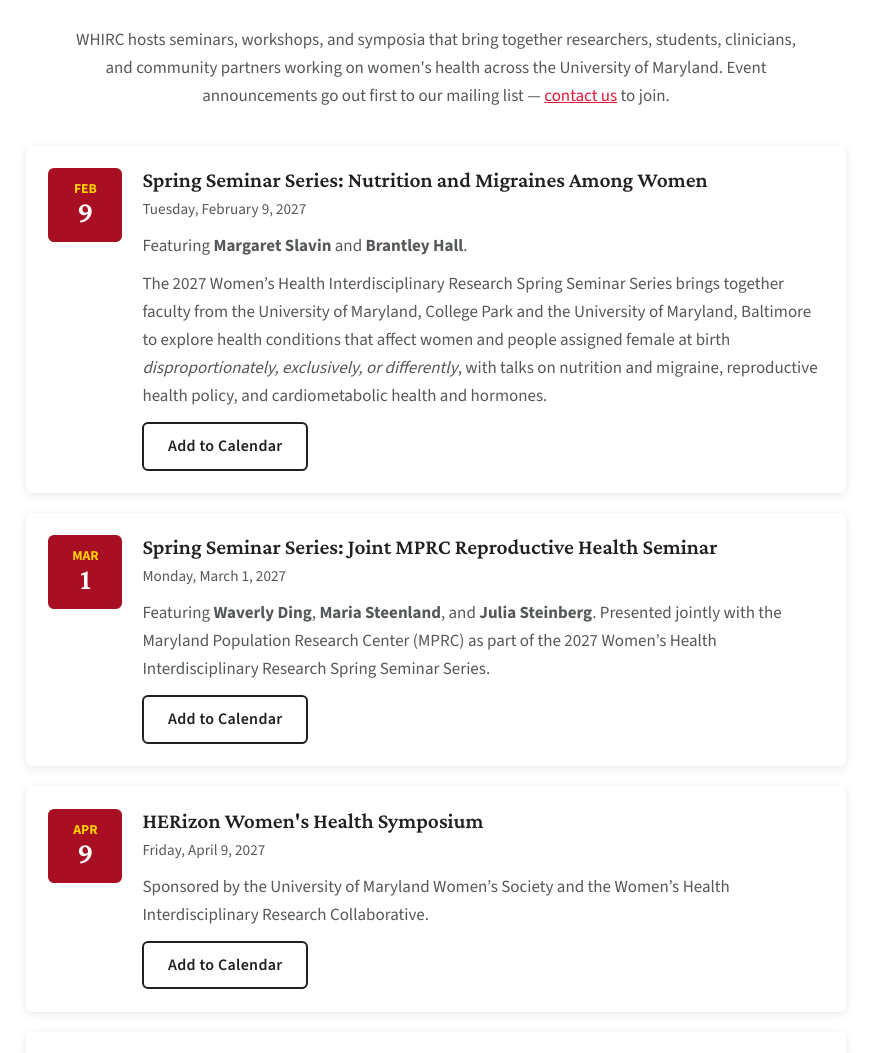
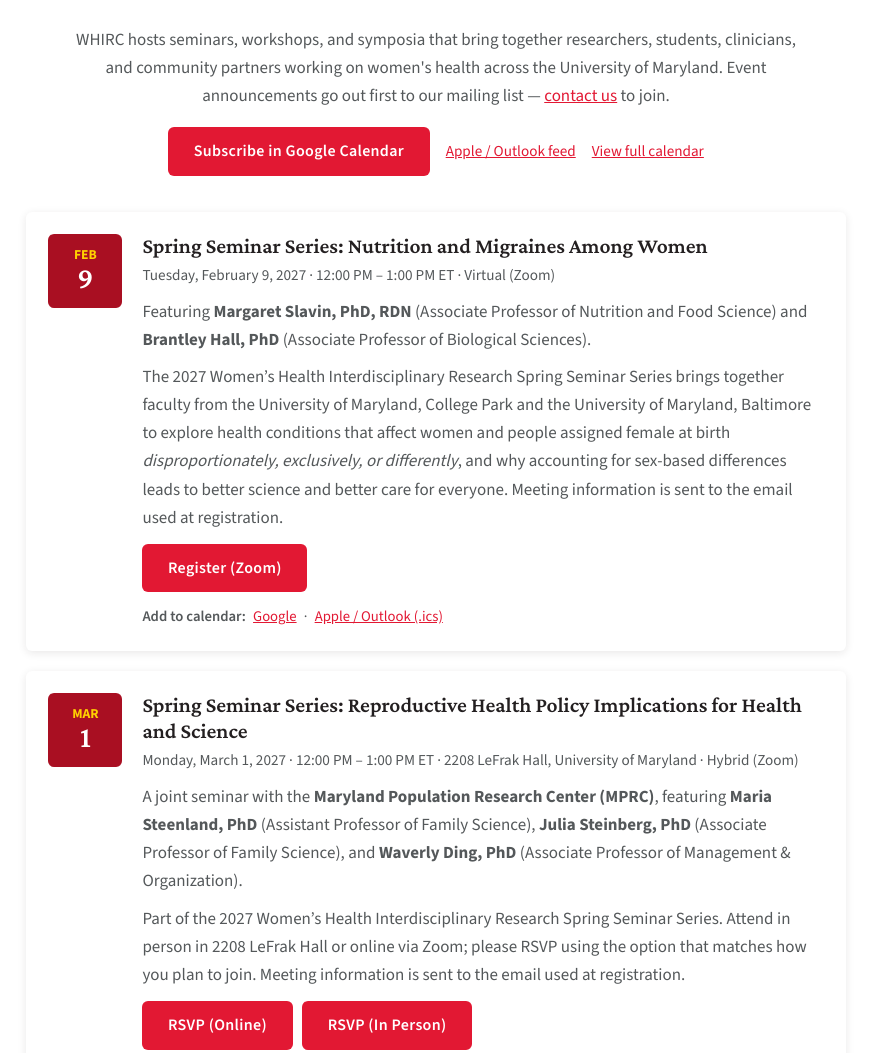
Before and after one commit to charleslipku/whirc-website, an Astro site: page /events in a window 1280 px wide. Shown: the part 440-1493 px from the top of the page, without its empty margins (204-1075 px from the left). Built offline with nearby package versions, Linux system fonts and the light colour scheme; Astro itself is replaced by a stand-in of ours.

Commit message:
Events: connect WHIRC Google Calendar; Google + .ics add-to-calendar; seminar details
- site.yaml: configure the public "WHIRC Events" Google Calendar (iCal feed
  for daily sync, subscribe link, web view). Events page shows Subscribe in
  Google Calendar / Apple-Outlook feed / View full calendar.
- Per-event "Add to calendar" now offers Google (prefilled template link,
  no download) and Apple/Outlook (.ics); shared end-time logic in events.ts.
- Fix .ics escaping of semicolons; link .ics URL/description to the event anchor.
- Calendar/site dedup: same day + similar title counts as the same event, so
  entries Marie adds to Google Calendar won't duplicate the hand-written ones.
- Events schema: registrationLabel and extraLinks (e.g. hybrid in-person RSVP).
- Spring seminars: add times (12–1 PM ET), locations, speakers, Zoom
  registration links; March 1 joint MPRC seminar gets in-person Google Form
  RSVP and the title from the flyer.

Co-Authored-By: Claude Fable 5.1 <noreply@anthropic.com>

```diff
--- a/src/content.config.ts
+++ b/src/content.config.ts
@@ -36,7 +36,11 @@ const events = defineCollection({
     endDate: z.coerce.date().optional(),
     location: z.string().optional(),
     image: z.string().optional(),
+    /** 主报名链接（Zoom 注册页等），按钮文字由 registrationLabel 决定 */
     registration: z.string().url().optional(),
+    registrationLabel: z.string().default('Register'),
+    /** 额外按钮，例如混合场次的线下 RSVP：- { label: "RSVP (In Person)", url: "https://..." } */
+    extraLinks: z.array(z.object({ label: z.string(), url: z.string().url() })).default([]),
     /** 全天活动（只写日期）为 true；写了具体时间请设为 false，并把 date 写成 2027-02-09T12:00:00-05:00 */
     allDay: z.boolean().default(true),
   }),
--- a/src/content/config/site.yaml
+++ b/src/content/config/site.yaml
@@ -20,9 +20,14 @@ social:
 # 2) 「集成日历」里复制「公开地址（iCal 格式）」填到 ical；复制「公开网址」填到 subscribe
 # 3) 之后在日历里增删活动即可，网站每天自动同步（也可在 GitHub Actions 手动触发）
 # 留空则只显示 src/content/events/ 里手写的活动
+# 2026-11-16：Marie 在个人 UMD 账号下建了公开日历「WHIRC Events」并发来以下地址。
+# 若日后改用 WHIRC 公共邮箱重建日历，把三个地址换成新日历的即可。
 calendar:
-  ical: ""
-  subscribe: ""
+  ical: "https://calendar.google.com/calendar/ical/c_723c6fb0f4b2705ad208673e8460ad2d18ef43fa8d8786a90a002cb43b4e1efd%40group.calendar.google.com/public/basic.ics"
+  # 「Subscribe」按钮：Google 用户一键把整个日历加到自己的 Google Calendar
+  subscribe: "https://calendar.google.com/calendar/r?cid=c_723c6fb0f4b2705ad208673e8460ad2d18ef43fa8d8786a90a002cb43b4e1efd%40group.calendar.google.com"
+  # 网页版日历（浏览用）
+  view: "https://calendar.google.com/calendar/embed?src=c_723c6fb0f4b2705ad208673e8460ad2d18ef43fa8d8786a90a002cb43b4e1efd%40group.calendar.google.com&ctz=America%2FNew_York"
 
 links:
   # 捐赠页（Grand Challenges 建好后填 URL；留空则 Donate 按钮与导航项不显示）
--- a/src/content/events/2027-02-09-spring-seminar-nutrition-migraines.md
+++ b/src/content/events/2027-02-09-spring-seminar-nutrition-migraines.md
@@ -1,13 +1,21 @@
 ---
 title: "Spring Seminar Series: Nutrition and Migraines Among Women"
-date: 2027-02-09
+date: 2027-02-09T12:00:00-05:00
+endDate: 2027-02-09T13:00:00-05:00
+allDay: false
+location: "Virtual (Zoom)"
+registration: "https://umd.zoom.us/meeting/register/K7ItDlqBS2ivdE8Z2APbvQ"
+registrationLabel: "Register (Zoom)"
 ---
 
-Featuring **Margaret Slavin** and **Brantley Hall**.
+Featuring **Margaret Slavin, PhD, RDN** (Associate Professor of Nutrition and
+Food Science) and **Brantley Hall, PhD** (Associate Professor of Biological
+Sciences).
 
 The 2027 Women's Health Interdisciplinary Research Spring Seminar Series brings
 together faculty from the University of Maryland, College Park and the
 University of Maryland, Baltimore to explore health conditions that affect women
 and people assigned female at birth *disproportionately, exclusively, or
-differently*, with talks on nutrition and migraine, reproductive health policy,
-and cardiometabolic health and hormones.
+differently*, and why accounting for sex-based differences leads to better
+science and better care for everyone. Meeting information is sent to the email
+used at registration.
--- a/src/content/events/2027-03-01-spring-seminar-reproductive-health.md
+++ b/src/content/events/2027-03-01-spring-seminar-reproductive-health.md
@@ -1,8 +1,22 @@
 ---
-title: "Spring Seminar Series: Joint MPRC Reproductive Health Seminar"
-date: 2027-03-01
+title: "Spring Seminar Series: Reproductive Health Policy Implications for Health and Science"
+date: 2027-03-01T12:00:00-05:00
+endDate: 2027-03-01T13:00:00-05:00
+allDay: false
+location: "2208 LeFrak Hall, University of Maryland · Hybrid (Zoom)"
+registration: "https://umd.zoom.us/meeting/register/_KtSynmASX2dHond-YCDmQ"
+registrationLabel: "RSVP (Online)"
+extraLinks:
+  - label: "RSVP (In Person)"
+    url: "https://forms.gle/FRXZnJrUUyaaQF8N6"
 ---
 
-Featuring **Waverly Ding**, **Maria Steenland**, and **Julia Steinberg**.
-Presented jointly with the Maryland Population Research Center (MPRC) as part
-of the 2027 Women's Health Interdisciplinary Research Spring Seminar Series.
+A joint seminar with the **Maryland Population Research Center (MPRC)**,
+featuring **Maria Steenland, PhD** (Assistant Professor of Family Science),
+**Julia Steinberg, PhD** (Associate Professor of Family Science), and
+**Waverly Ding, PhD** (Associate Professor of Management & Organization).
+
+Part of the 2027 Women's Health Interdisciplinary Research Spring Seminar
+Series. Attend in person in 2208 LeFrak Hall or online via Zoom; please RSVP
+using the option that matches how you plan to join. Meeting information is sent
+to the email used at registration.
--- a/src/content/events/2027-04-20-spring-seminar-hormonal-health.md
+++ b/src/content/events/2027-04-20-spring-seminar-hormonal-health.md
@@ -1,7 +1,16 @@
 ---
 title: "Spring Seminar Series: Women's Hormonal Health & Metabolic Risk"
-date: 2027-04-20
+date: 2027-04-20T12:00:00-04:00
+endDate: 2027-04-20T13:00:00-04:00
+allDay: false
+location: "Virtual (Zoom)"
+registration: "https://umd.zoom.us/meeting/register/sxWFkHV-T-CXjmgpArsIaA"
+registrationLabel: "Register (Zoom)"
 ---
 
-Featuring **Sushant Ranadive** and **Rana Malek**, as part of the 2027 Women's
-Health Interdisciplinary Research Spring Seminar Series.
+Featuring **Sushant Ranadive, PhD** (Associate Professor of Kinesiology) and
+**Rana Malek, MD** (Professor of Medicine, University of Maryland School of
+Medicine).
+
+Part of the 2027 Women's Health Interdisciplinary Research Spring Seminar
+Series. Meeting information is sent to the email used at registration.
--- a/src/events.ts
+++ b/src/events.ts
@@ -1,6 +1,11 @@
 /** 合并手写活动（src/content/events/）与日历同步活动（src/data/calendar-events.json） */
 import { getCollection, render } from 'astro:content';
 import calendarEvents from './data/calendar-events.json';
+
+export interface EventLink {
+  label: string;
+  url: string;
+}
 
 export interface SiteEvent {
   id: string;
@@ -9,8 +14,10 @@ export interface SiteEvent {
   endDate?: Date;
   allDay: boolean;
   location?: string;
-  /** 外部链接：报名页或日历条目里的 URL */
+  /** 主外部链接：报名页或日历条目里的 URL（写进 .ics 的 URL 字段） */
   link?: string;
+  /** 页面上的按钮：报名 / 线下 RSVP / 详情 */
+  links: EventLink[];
   /** 纯文本描述（日历活动） */
   description?: string;
   /** Markdown 正文组件（手写活动） */
@@ -18,8 +25,27 @@ export interface SiteEvent {
   source: 'site' | 'calendar';
 }
 
-const key = (title: string, date: Date) =>
-  `${title.toLowerCase().replace(/[^a-z0-9]+/g, ' ').trim()}|${date.toISOString().slice(0, 10)}`;
+const tokens = (title: string) =>
+  new Set(
+    title
+      .toLowerCase()
+      .replace(/[^a-z0-9]+/g, ' ')
+      .split(' ')
+      .filter((w) => w.length > 2 && !STOP.has(w))
+  );
+const STOP = new Set(['the', 'and', 'for', 'with', 'among', 'series', 'seminar', 'spring', 'whirc', 'women', 'health']);
+const day = (d: Date) => d.toISOString().slice(0, 10);
+
+/** 同一天、标题明显相似 → 视为同一活动（手写版本优先，避免 Google 日历里的同名条目重复显示） */
+function sameEvent(a: { title: string; date: Date }, b: { title: string; date: Date }) {
+  if (day(a.date) !== day(b.date)) return false;
+  const ta = tokens(a.title);
+  const tb = tokens(b.title);
+  if (ta.size === 0 || tb.size === 0) return a.title.toLowerCase() === b.title.toLowerCase();
+  let shared = 0;
+  for (const w of ta) if (tb.has(w)) shared += 1;
+  return shared / Math.min(ta.size, tb.size) >= 0.5;
+}
 
 export async function getAllEvents(): Promise<SiteEvent[]> {
   const site: SiteEvent[] = await Promise.all(
@@ -31,11 +57,14 @@ export async function getAllEvents(): Promise<SiteEvent[]> {
       allDay: e.data.allDay,
       location: e.data.location,
       link: e.data.registration,
+      links: [
+        ...(e.data.registration ? [{ label: e.data.registrationLabel, url: e.data.registration }] : []),
+        ...e.data.extraLinks,
+      ],
       Content: e.body?.trim() ? (await render(e)).Content : undefined,
       source: 'site' as const,
     }))
   );
-  const seen = new Set(site.map((e) => key(e.title, e.date)));
   const cal: SiteEvent[] = (calendarEvents as any[])
     .map((e) => ({
       id: e.id,
@@ -45,17 +74,18 @@ export async function getAllEvents(): Promise<SiteEvent[]> {
       allDay: !!e.allDay,
       location: e.location ?? undefined,
       link: e.url ?? undefined,
+      links: e.url ? [{ label: 'Details', url: e.url }] : [],
       description: e.description ?? undefined,
       source: 'calendar' as const,
     }))
-    .filter((e) => !seen.has(key(e.title, e.date))); // 同名同日：手写版本优先
+    .filter((c) => !site.some((s) => sameEvent(s, c)));
   return [...site, ...cal].sort((a, b) => +a.date - +b.date);
 }
 
 export const isUpcoming = (e: SiteEvent, now = new Date()) => {
   const end = e.endDate ?? e.date;
   // 全天活动：当天结束前都算即将举行
-  return e.allDay ? end.toISOString().slice(0, 10) >= now.toISOString().slice(0, 10) : end >= now;
+  return e.allDay ? day(end) >= day(now) : end >= now;
 };
 
 export function formatEventDate(e: SiteEvent): string {
@@ -71,3 +101,27 @@ export function formatEventDate(e: SiteEvent): string {
   const t = (d: Date) => d.toLocaleTimeString('en-US', { hour: 'numeric', minute: '2-digit', timeZone: tz });
   return e.endDate ? `${day} · ${t(e.date)} – ${t(e.endDate)} ET` : `${day} · ${t(e.date)} ET`;
 }
+
+/** 活动默认时长（未写 endDate 的定时活动） */
+const DEFAULT_DURATION_MS = 3600_000;
+
+/** 活动的结束时间：全天活动返回「次日」（iCal / Google 的 exclusive end） */
+export function eventEnd(e: SiteEvent): Date {
+  if (e.allDay) {
+    const end = new Date(e.endDate ?? e.date);
+    end.setUTCDate(end.getUTCDate() + 1);
+    return end;
+  }
+  return e.endDate ?? new Date(+e.date + DEFAULT_DURATION_MS);
+}
+
+/** "Add to Google Calendar" 链接（无需下载文件，直接在 Google Calendar 中预填活动） */
+export function googleCalendarUrl(e: SiteEvent, pageUrl: string): string {
+  const ymd = (d: Date) => d.toISOString().slice(0, 10).replace(/-/g, '');
+  const stamp = (d: Date) => d.toISOString().replace(/[-:]/g, '').replace(/\.\d{3}/, '');
+  const dates = e.allDay ? `${ymd(e.date)}/${ymd(eventEnd(e))}` : `${stamp(e.date)}/${stamp(eventEnd(e))}`;
+  const details = [e.description, e.link, pageUrl].filter(Boolean).join('\n\n');
+  const q = new URLSearchParams({ action: 'TEMPLATE', text: e.title, dates, details, ctz: 'America/New_York' });
+  if (e.location) q.set('location', e.location);
+  return `https://calendar.google.com/calendar/render?${q.toString()}`;
+}
--- a/src/pages/events.astro
+++ b/src/pages/events.astro
@@ -2,7 +2,7 @@
 import Base from '../layouts/Base.astro';
 import { url } from '../utils';
 import { site } from '../site';
-import { getAllEvents, isUpcoming, formatEventDate } from '../events';
+import { getAllEvents, isUpcoming, formatEventDate, googleCalendarUrl } from '../events';
 
 const all = await getAllEvents();
 const now = new Date();
@@ -10,6 +10,8 @@ const upcoming = all.filter((e) => isUpcoming(e, now));
 const past = all.filter((e) => !isUpcoming(e, now)).reverse();
 const subscribe = site.calendar?.subscribe?.trim();
 const ical = site.calendar?.ical?.trim();
+const calendarView = site.calendar?.view?.trim();
+const pageUrl = new URL(url('/events/'), Astro.site).href;
 ---
 
 <Base title="Events" description="WHIRC seminars, symposia, workshops, and community events.">
@@ -28,10 +30,11 @@ const ical = site.calendar?.ical?.trim();
           Event announcements go out first to our mailing list —
           <a href={url('/contact/')}>contact us</a> to join.
         </p>
-        {(subscribe || ical) && (
+        {(subscribe || ical || calendarView) && (
           <p class="subscribe">
-            {subscribe && <a class="btn btn--primary" href={subscribe} rel="noopener">Subscribe to WHIRC Calendar</a>}
-            {ical && <a class="ical-link" href={ical.replace(/^https?:/, 'webcal:')}>iCal / Outlook feed</a>}
+            {subscribe && <a class="btn btn--primary" href={subscribe} rel="noopener">Subscribe in Google Calendar</a>}
+            {ical && <a class="ical-link" href={ical.replace(/^https?:/, 'webcal:')}>Apple / Outlook feed</a>}
+            {calendarView && <a class="ical-link" href={calendarView} rel="noopener">View full calendar</a>}
           </p>
         )}
       </div>
@@ -59,8 +62,15 @@ const ical = site.calendar?.ical?.trim();
                 {e.Content ? <div class="event-desc prose-sm"><e.Content /></div>
                   : e.description && <p class="event-desc">{e.description}</p>}
                 <p class="event-actions">
-                  {e.link && <a class="btn btn--primary" href={e.link} rel="noopener">{e.source === 'site' ? 'Register' : 'Details'}</a>}
-                  <a class="btn btn--ghost" href={url(`/events/${e.id}.ics`)} download>Add to Calendar</a>
+                  {e.links.map((l) => (
+                    <a class="btn btn--primary" href={l.url} rel="noopener">{l.label}</a>
+                  ))}
+                </p>
+                <p class="event-calendar">
+                  <span class="event-calendar-label">Add to calendar:</span>
+                  <a href={googleCalendarUrl(e, `${pageUrl}#${e.id}`)} rel="noopener" target="_blank">Google</a>
+                  <span aria-hidden="true">·</span>
+                  <a href={url(`/events/${e.id}.ics`)} download>Apple / Outlook (.ics)</a>
                 </p>
               </div>
             </li>
@@ -176,15 +186,23 @@ const ical = site.calendar?.ical?.trim();
     flex-wrap: wrap;
     margin: 0;
   }
-  .btn--ghost {
-    border: 2px solid var(--umd-black);
-    color: var(--umd-black);
-    padding: calc(0.7rem - 2px) calc(1.6rem - 2px);
+  .event-actions:empty {
+    display: none;
   }
-  .btn--ghost:hover {
-    background: var(--umd-black);
-    color: var(--white);
-    text-decoration: none;
+  .event-calendar {
+    display: flex;
+    gap: 0.45rem;
+    flex-wrap: wrap;
+    align-items: center;
+    margin: 0.75rem 0 0;
+    font-size: 0.92rem;
+    color: var(--gray-700);
+  }
+  .event-calendar-label {
+    font-weight: 600;
+  }
+  .event-calendar a {
+    text-decoration: underline;
   }
   .past-list {
     max-width: 820px;
--- a/src/site.ts
+++ b/src/site.ts
@@ -8,7 +8,7 @@ export interface SiteConfig {
   description: string;
   contact: { email: string; address: string };
   social: { linkedin?: string; instagram?: string; twitter?: string };
-  calendar?: { ical?: string; subscribe?: string };
+  calendar?: { ical?: string; subscribe?: string; view?: string };
   links: { donate?: string; grandChallenges: string; accessibility: string; privacy: string };
 }
 
```
Also changed, not shown: src/pages/events/[id].ics.ts (+6 -7 lines).
